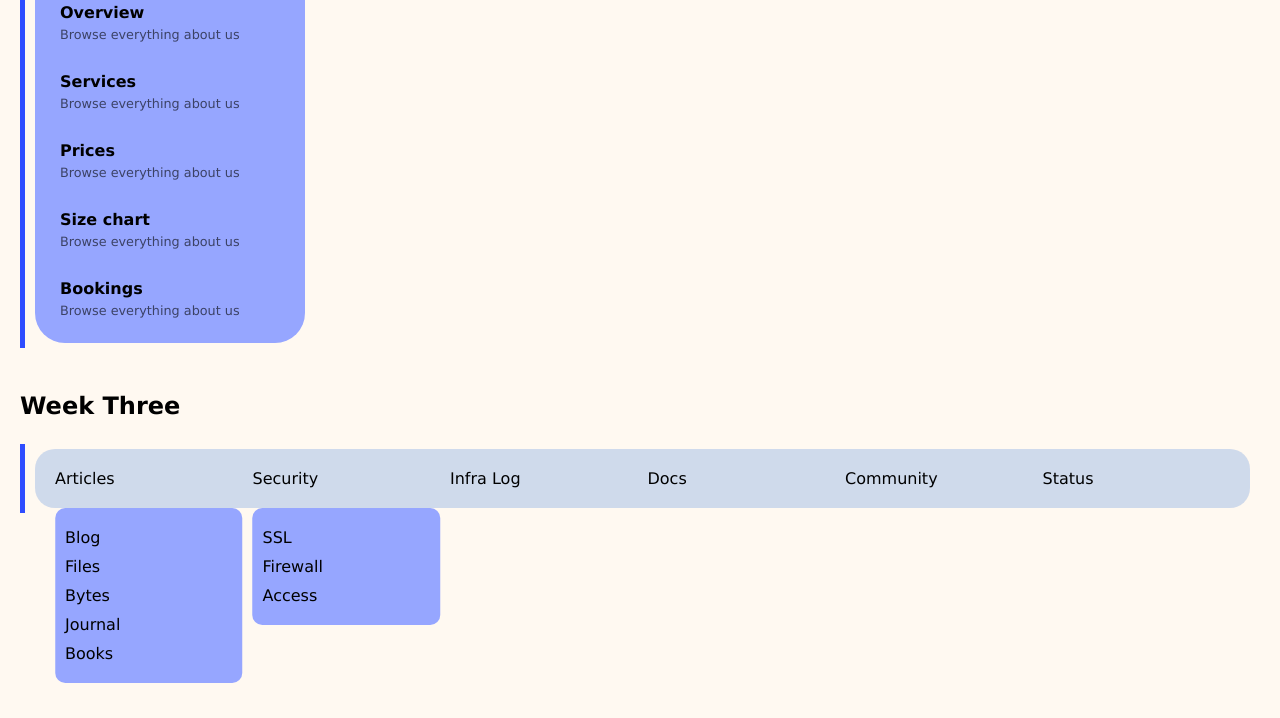
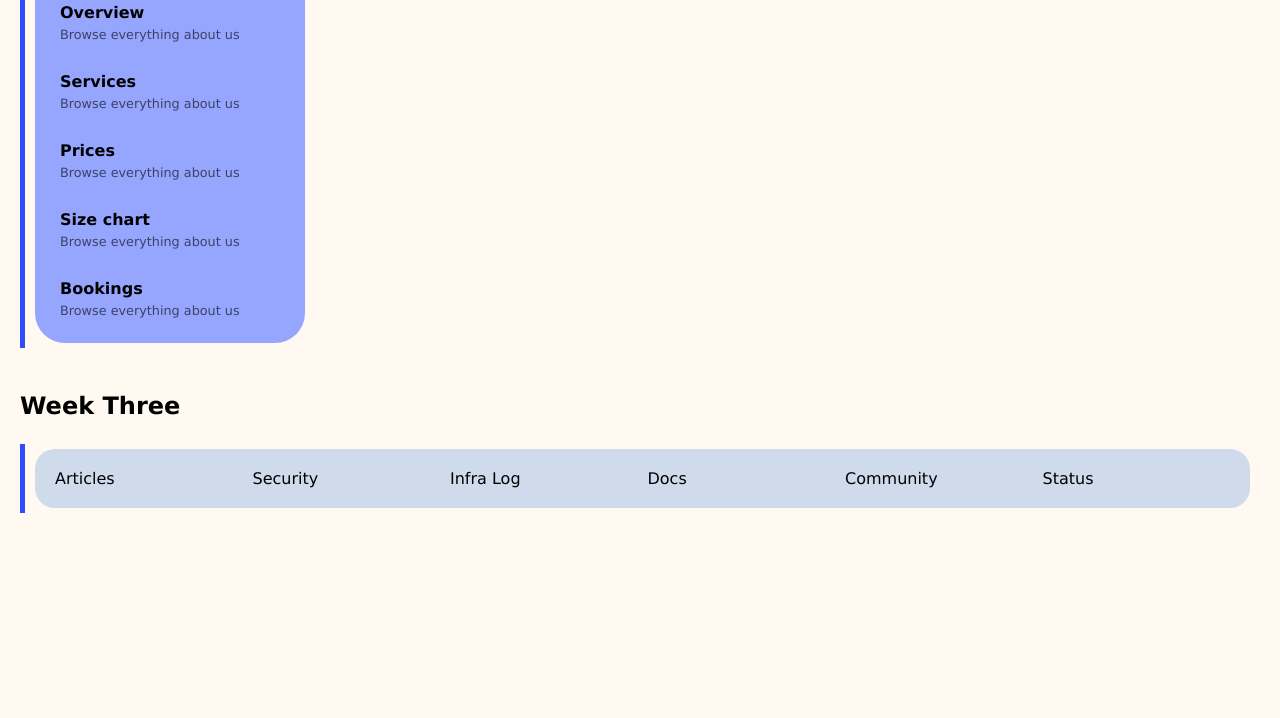
Before and after one commit to Adekoye-Adewale/bim-challenge, a plain HTML site: page index.html in a window 1280 px wide. Shown: the part 577-1295 px from the top of the page. Before the commit the page ends 1260 px from the top, so only its background shows below. Drawn offline with Linux system fonts and the light colour scheme.

Commit message:
Update main.css

```diff
--- a/main.css
+++ b/main.css
@@ -131,6 +131,9 @@ body{
     background-color: var(--pri-color-800);
 }
 
+div.body_sec:nth-child(4) {
+    min-height: 350px;
+}
 .container_wrap_398nc9{
     display: flex;
     gap: 10px;
@@ -144,19 +147,24 @@ body{
     backdrop-filter: blur(5px);
 }
 .list_wrap_398nc9{
+    display: flex;
     position: relative;
     flex: 1;
     cursor: pointer;
 }
 .sub_list_wrap_398nc9{
+    display: none;
     position: absolute;
-    top: calc(100% + 20px);
-    left: 50%;
-    transform: translateX(-50%);
+    top: calc(100%);
+    left: 0;
+    transform: translateX(-20%);
     background-color: var(--pri-color-500);
     border-radius: 10px;
     padding: 20px 10px;
-    display: grid;
+    /* display: grid; */
     gap: 10px;
     width: 100%;
 }
+.list_wrap_398nc9:hover .sub_list_wrap_398nc9{
+    display: grid;
+}
```
